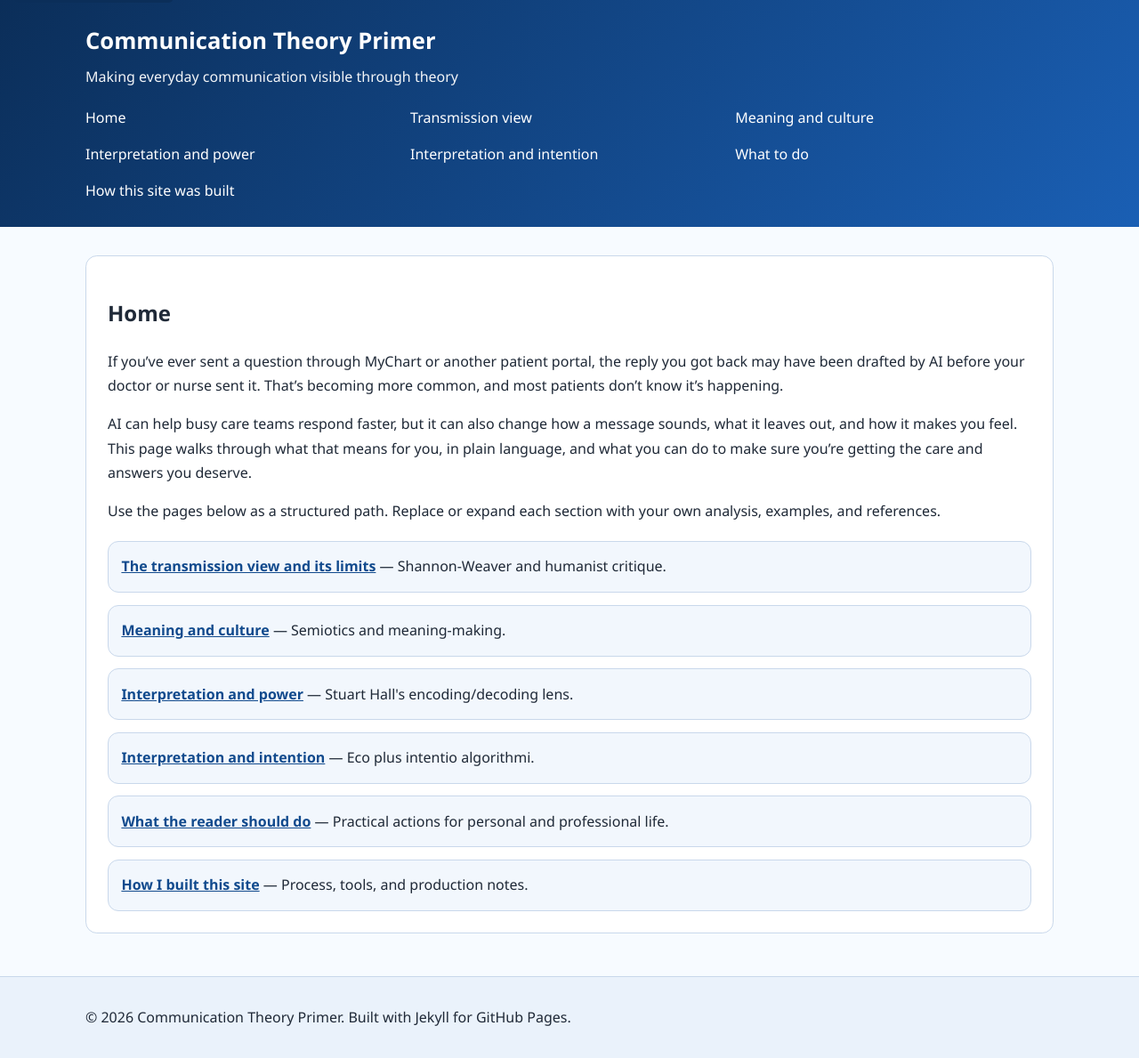
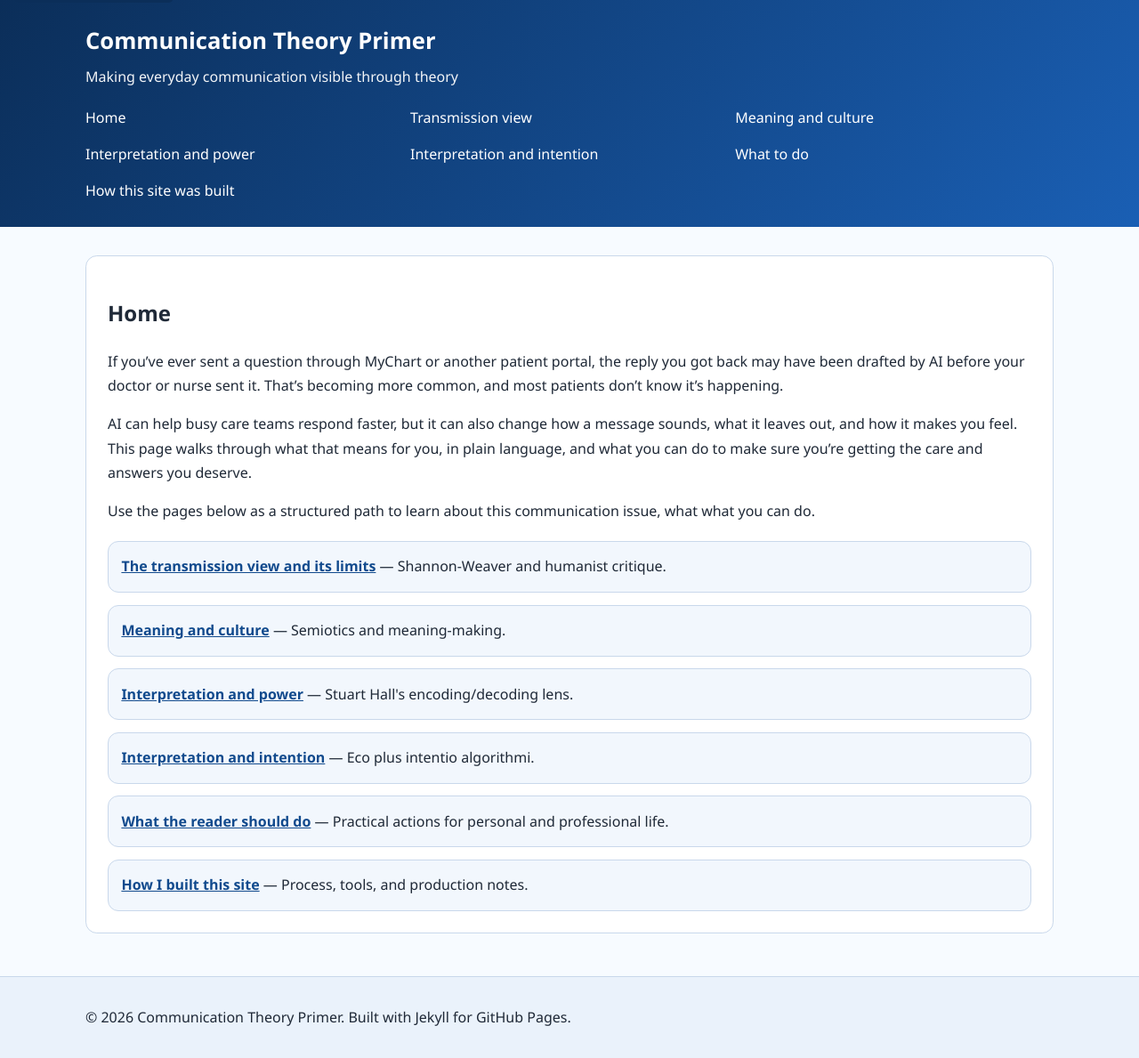
Before and after one commit to LilyS05/comm-primer-, a Jekyll site: the page built from index.md, in a window 1280 px wide. Shown: the whole page at 89% size. Built offline with Jekyll 4.4.1, drawn with Linux system fonts in a browser that asks for light colours.

Commit message:
Update guidance on using structured path for learning
Clarified the purpose of the structured path in the content.

```diff
--- a/index.md
+++ b/index.md
@@ -8,7 +8,7 @@ If you’ve ever sent a question through MyChart or another patient portal, the
 
 AI can help busy care teams respond faster, but it can also change how a message sounds, what it leaves out, and how it makes you feel. This page walks through what that means for you, in plain language, and what you can do to make sure you’re getting the care and answers you deserve.
 
-Use the pages below as a structured path. Replace or expand each section with your own analysis, examples, and references.
+Use the pages below as a structured path to learn about this communication issue, what what you can do.
 
 <section aria-label="Site sections">
   <ul class="card-list">
```
